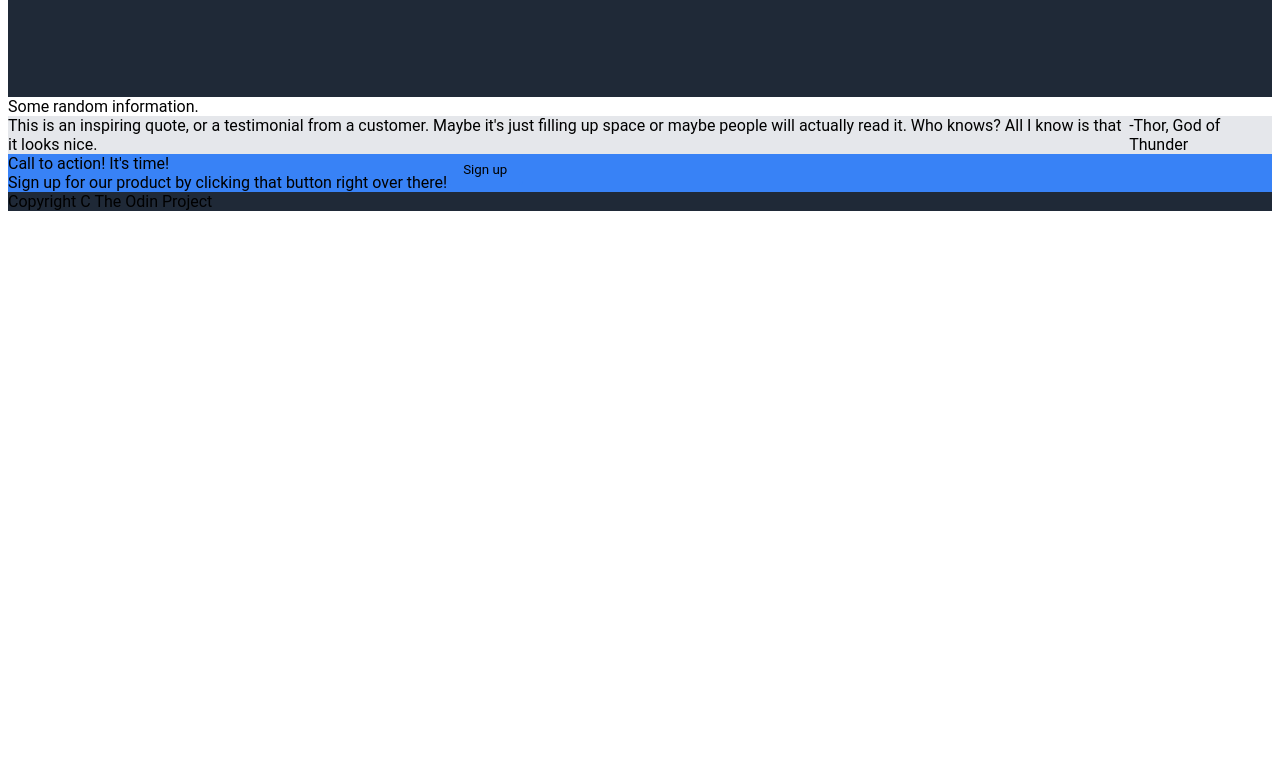
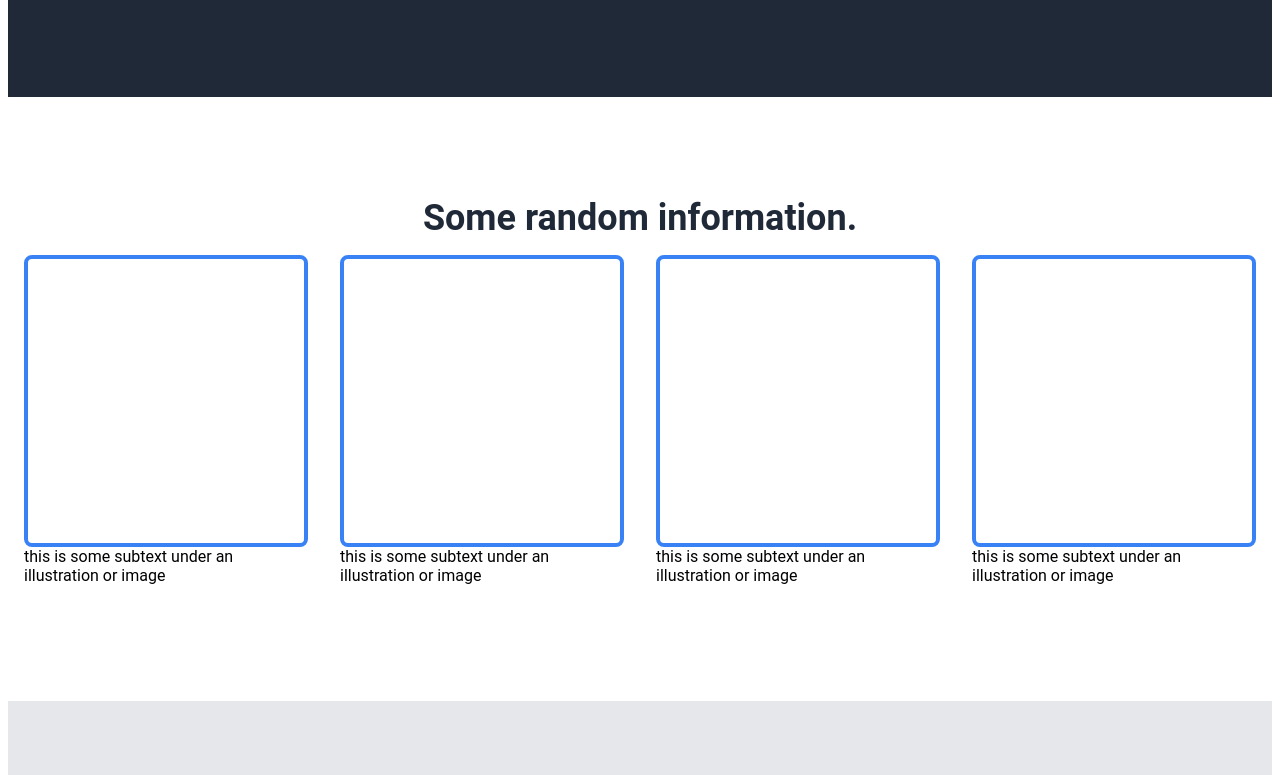
Before and after one commit to bburchett13/landingPage, a plain HTML site: page index.html in a window 1280 px wide. Shown: the part 425-1200 px from the top of the page. Before the commit the page ends 800 px from the top, so only its background shows below. Drawn offline with Linux system fonts and the light colour scheme; a web font is replaced by a local one.

Commit message:
Added CSS to section 2 (info and cards)

```diff
--- a/index.html
+++ b/index.html
@@ -52,26 +52,26 @@
 
                 <div class="card">
 
-                    <div class="cardImage"></div>
-                    <div class="cardSubtext"></div>
+                    <div class="cardImage"> </div>
+                    <div class="cardSubtext">this is some subtext under an illustration or image</div>
 
                 </div>
                 <div class="card">
 
-                    <div class="cardImage"></div>
-                    <div class="cardSubtext"></div>
+                    <div class="cardImage"> </div>
+                    <div class="cardSubtext">this is some subtext under an illustration or image</div>
 
                 </div>
                 <div class="card">
 
-                    <div class="cardImage"></div>
-                    <div class="cardSubtext"></div>
+                    <div class="cardImage"> </div>
+                    <div class="cardSubtext">this is some subtext under an illustration or image</div>
 
                 </div>
                 <div class="card">
 
-                    <div class="cardImage"></div>
-                    <div class="cardSubtext"></div>
+                    <div class="cardImage"> </div>
+                    <div class="cardSubtext">this is some subtext under an illustration or image</div>
 
                 </div>
 
--- a/style.css
+++ b/style.css
@@ -48,6 +48,8 @@ a {
 .contentCard {
 
     display:flex;
+    padding-top: 100px;
+    padding-bottom: 100px;
 
 }
 
@@ -55,8 +57,7 @@ a {
 
     justify-content: space-around;
     align-items: center;
-    padding-top: 100px;
-    padding-bottom: 100px;
+
 
 }
 
@@ -92,6 +93,45 @@ button {
 
 }
 
+#section2 {
+
+    flex-direction: column;
+    align-items: center;
+
+}
+
+.section2Head {
+
+    font-size: 36px;
+    font-weight: bold;
+    color: #1F2937;
+
+}
+
+.cards {
+
+    display: flex;
+
+}
+
+.card {
+
+    padding:16px;
+
+
+}
+
+.cardImage {
+
+    min-width: 10px;
+    padding-top:100%;
+    border:4px solid #3882F6;
+    border-radius:8px;
+
+}
+
+
+
 
 #section3 {
 
```
